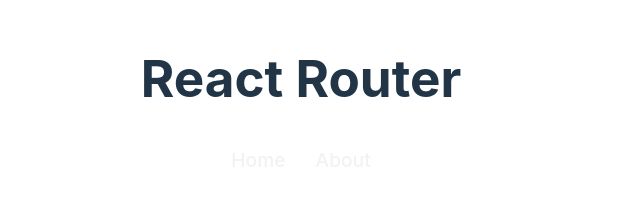
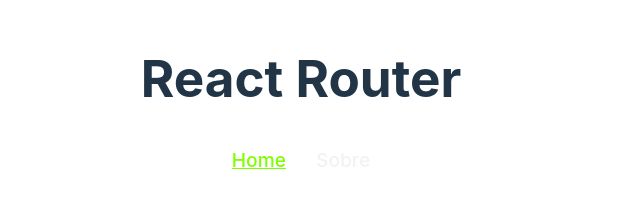
Before and after one commit to MACHADOKING/curso-matheus-battisti, a React (Vite) app in the folder 6 - React Router/React-Router/: page / in a window 1280 px wide. Shown: the part 133-355 px from the top of the page, without its empty margins (339-979 px from the left). Built offline with nearby package versions, Linux system fonts and the light colour scheme; data requests are answered from the project's data file.

Commit message:
Feat: active link

```diff
--- a/6 - React Router/React-Router/src/components/Navbar.css
+++ b/6 - React Router/React-Router/src/components/Navbar.css
@@ -20,3 +20,12 @@
   text-decoration: underline;
   color: chartreuse;
 }
+
+.esta-ativo {
+  text-decoration: underline;
+  color: chartreuse;
+}
+
+.nao-ativo {
+  color: #f2f2f2;
+}
--- a/6 - React Router/React-Router/src/components/Navbar.jsx
+++ b/6 - React Router/React-Router/src/components/Navbar.jsx
@@ -1,13 +1,20 @@
 // 2 - links com react router
 import React from "react";
 import "./Navbar.css";
-import { Link } from "react-router-dom";
+import { Link, NavLink } from "react-router-dom";
 
 const Navbar = () => {
   return (
     <nav>
-      <Link to="/">Home</Link>
-      <Link to="/about">About</Link>
+      {/* <Link to="/">Home</Link>
+      <Link to="/about">About</Link> */}
+      <NavLink
+        to="/"
+        className={({ isActive }) => (isActive ? "esta-ativo" : "nao-ativo")}
+      >
+        Home
+      </NavLink>
+      <NavLink to="/about">Sobre</NavLink>
     </nav>
   );
 };
```
